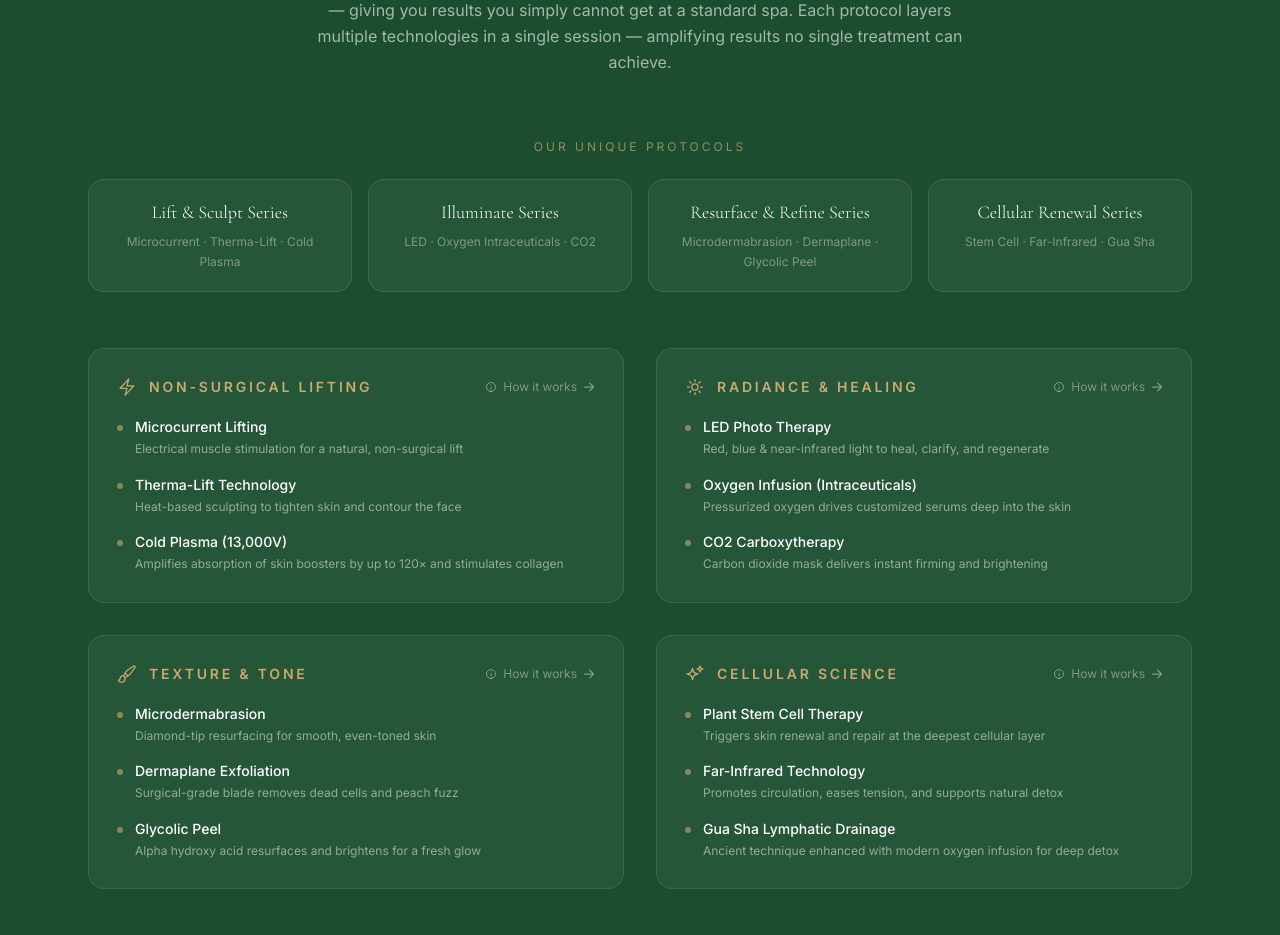
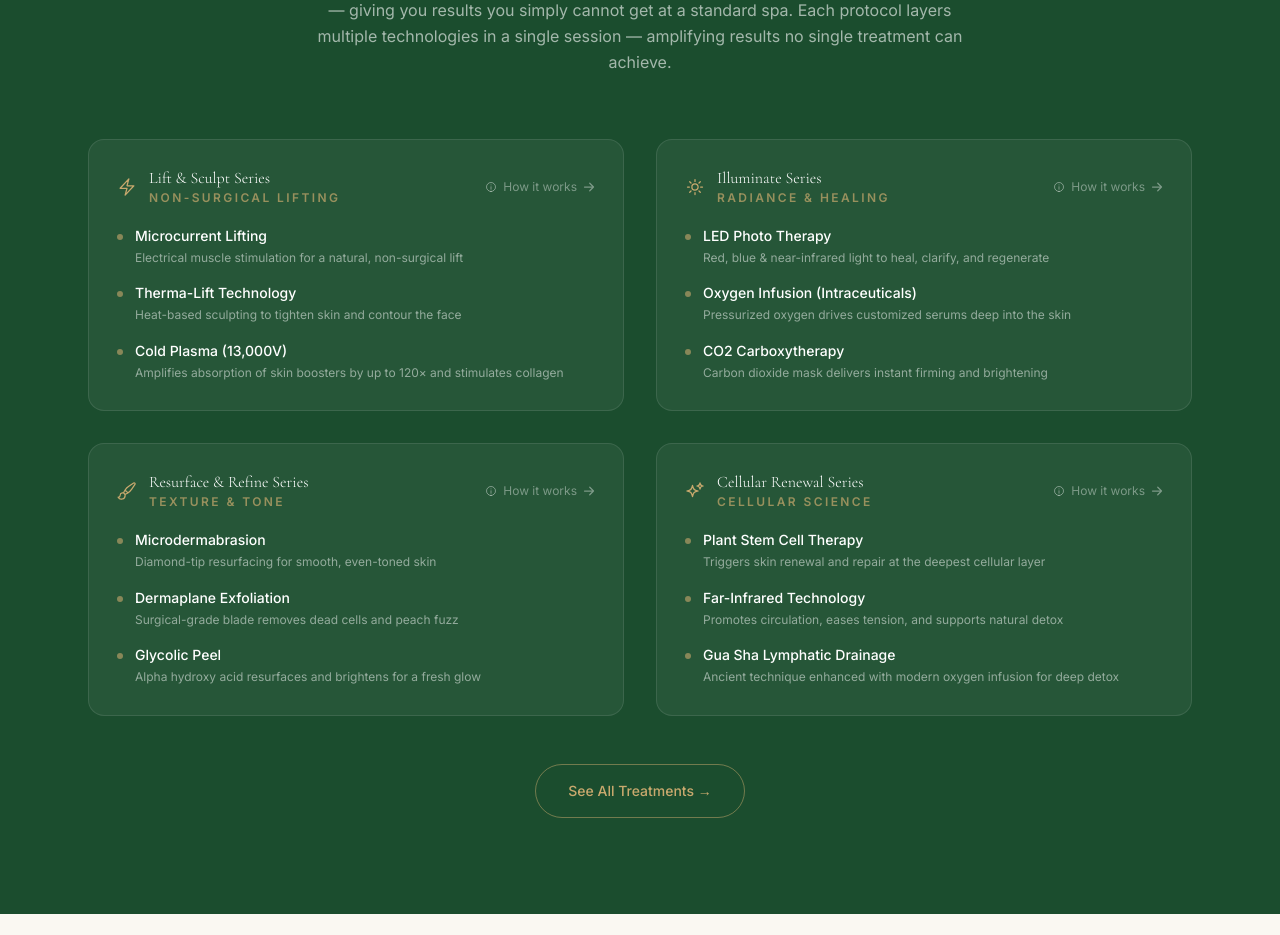
Before and after one commit to roadtojesusministry/brasilian-skin-soul, a Next.js app: page / in a window 1280 px wide. Shown: the part 1360-2295 px from the top of the page. Built offline with nearby package versions, Linux system fonts and the light colour scheme.

Commit message:
Remove duplicate protocol cards — merge series names into tech group cards

```diff
--- a/src/app/page.tsx
+++ b/src/app/page.tsx
@@ -83,6 +83,7 @@ const serviceCategories = [
 const advancedTech = [
   {
     group: "Non-Surgical Lifting",
+    series: "Lift & Sculpt Series",
     icon: (
       <svg viewBox="0 0 24 24" fill="none" stroke="currentColor" strokeWidth="1.5" className="w-5 h-5">
         <path strokeLinecap="round" strokeLinejoin="round" d="M3.75 13.5l10.5-11.25L12 10.5h8.25L9.75 21.75 12 13.5H3.75z" />
@@ -97,6 +98,7 @@ const advancedTech = [
   },
   {
     group: "Radiance & Healing",
+    series: "Illuminate Series",
     icon: (
       <svg viewBox="0 0 24 24" fill="none" stroke="currentColor" strokeWidth="1.5" className="w-5 h-5">
         <path strokeLinecap="round" strokeLinejoin="round" d="M12 3v2.25m6.364.386-1.591 1.591M21 12h-2.25m-.386 6.364-1.591-1.591M12 18.75V21m-4.773-4.227-1.591 1.591M5.25 12H3m4.227-4.773L5.636 5.636M15.75 12a3.75 3.75 0 1 1-7.5 0 3.75 3.75 0 0 1 7.5 0Z" />
@@ -111,6 +113,7 @@ const advancedTech = [
   },
   {
     group: "Texture & Tone",
+    series: "Resurface & Refine Series",
     icon: (
       <svg viewBox="0 0 24 24" fill="none" stroke="currentColor" strokeWidth="1.5" className="w-5 h-5">
         <path strokeLinecap="round" strokeLinejoin="round" d="M9.53 16.122a3 3 0 0 0-5.78 1.128 2.25 2.25 0 0 1-2.4 2.245 4.5 4.5 0 0 0 8.4-2.245c0-.399-.078-.78-.22-1.128Zm0 0a15.998 15.998 0 0 0 3.388-1.62m-5.043-.025a15.994 15.994 0 0 1 1.622-3.395m3.42 3.42a15.995 15.995 0 0 0 4.764-4.648l3.876-5.814a1.151 1.151 0 0 0-1.597-1.597L14.146 6.32a15.996 15.996 0 0 0-4.649 4.763m3.42 3.42a6.776 6.776 0 0 0-3.42-3.42" />
@@ -124,6 +127,7 @@ const advancedTech = [
   },
   {
     group: "Cellular Science",
+    series: "Cellular Renewal Series",
     icon: (
       <svg viewBox="0 0 24 24" fill="none" stroke="currentColor" strokeWidth="1.5" className="w-5 h-5">
         <path strokeLinecap="round" strokeLinejoin="round" d="M9.813 15.904 9 18.75l-.813-2.846a4.5 4.5 0 0 0-3.09-3.09L2.25 12l2.846-.813a4.5 4.5 0 0 0 3.09-3.09L9 5.25l.813 2.846a4.5 4.5 0 0 0 3.09 3.09L15.75 12l-2.846.813a4.5 4.5 0 0 0-3.09 3.09ZM18.259 8.715 18 9.75l-.259-1.035a3.375 3.375 0 0 0-2.455-2.456L14.25 6l1.036-.259a3.375 3.375 0 0 0 2.455-2.456L18 2.25l.259 1.035a3.375 3.375 0 0 0 2.456 2.456L21.75 6l-1.035.259a3.375 3.375 0 0 0-2.456 2.456Z" />
@@ -300,23 +304,7 @@ export default function Home() {
             </p>
           </div></FadeIn>
 
-          {/* 4 Unique Protocols intro */}
-          <FadeIn><div className="mb-14">
-            <p className="text-xs uppercase tracking-[0.25em] text-gold/70 text-center mb-6">Our Unique Protocols</p>
-            <div className="grid grid-cols-1 sm:grid-cols-2 lg:grid-cols-4 gap-4">
-              {[
-                { name: "Lift & Sculpt Series", tech: "Microcurrent · Therma-Lift · Cold Plasma" },
-                { name: "Illuminate Series", tech: "LED · Oxygen Intraceuticals · CO2" },
-                { name: "Resurface & Refine Series", tech: "Microdermabrasion · Dermaplane · Glycolic Peel" },
-                { name: "Cellular Renewal Series", tech: "Stem Cell · Far-Infrared · Gua Sha" },
-              ].map((p) => (
-                <div key={p.name} className="bg-white/5 border border-gold/20 rounded-2xl p-5 text-center hover:bg-white/10 transition-colors">
-                  <p className="font-serif text-lg text-white font-light leading-snug mb-2">{p.name}</p>
-                  <p className="text-xs text-white/40 leading-relaxed">{p.tech}</p>
-                </div>
-              ))}
-            </div>
-          </div></FadeIn>
+
 
           <div className="grid grid-cols-1 md:grid-cols-2 gap-8">
             {advancedTech.map((group, i) => (
@@ -325,7 +313,10 @@ export default function Home() {
                 <div className="flex items-center justify-between gap-3 mb-5">
                   <div className="flex items-center gap-3">
                     <span className="text-gold">{group.icon}</span>
-                    <h3 className="text-sm uppercase tracking-[0.2em] text-gold font-semibold">{group.group}</h3>
+                    <div>
+                      <p className="font-serif text-base text-white font-light leading-tight">{group.series}</p>
+                      <h3 className="text-xs uppercase tracking-[0.2em] text-gold/70 font-semibold mt-0.5">{group.group}</h3>
+                    </div>
                   </div>
                   <TechInfoButton techNames={group.items.map((i) => i.name)} groupName={group.group} />
                 </div>
```
